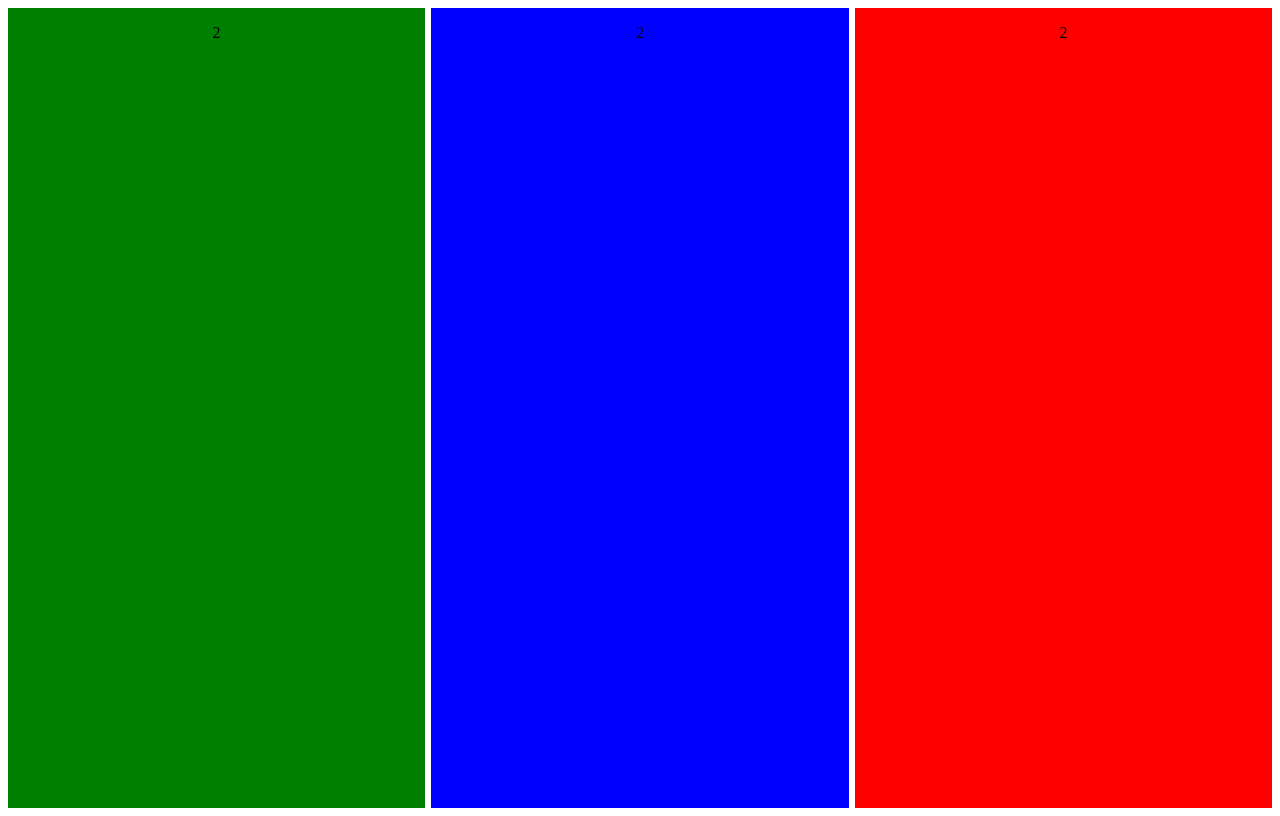
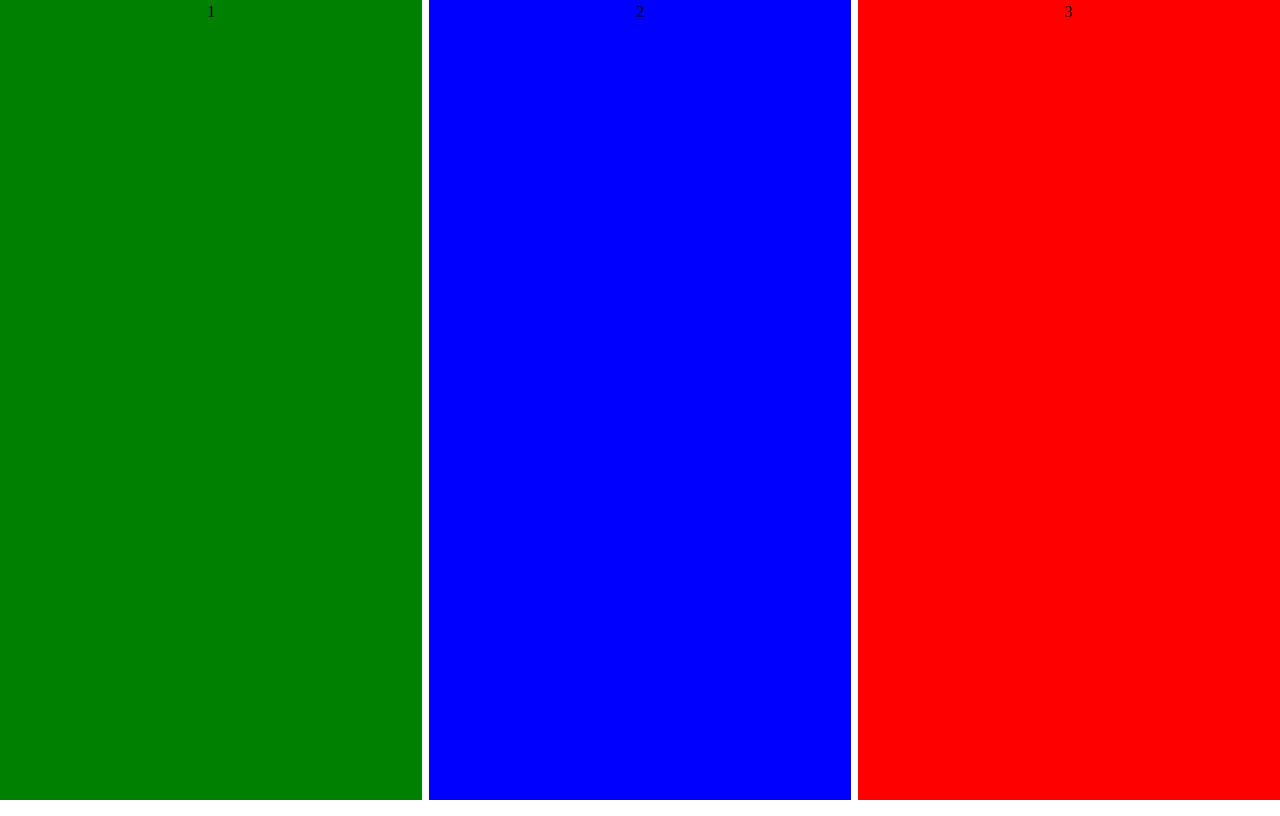
Before and after one commit to pgmgent-atwork2/project-1-workshop-start-2-code-bonkthedog, a website: page index.html in a window 1280 px wide. Drawn offline with Linux system fonts and the light colour scheme.

Commit message:
reset css included

```diff
--- a/index.html
+++ b/index.html
@@ -4,14 +4,14 @@
     <meta charset="UTF-8">
     <meta name="viewport" content="width=device-width, initial-scale=1.0">
     <link rel="stylesheet" href="main.css">
+    <link rel="stylesheet" href="reset.css">
     <title>BonkTheDog</title>
 </head>
 <body>
-<section>
-<div class="leftBox"><p>2</p></div>
-<div class="middleBox"><p>2</p></div>
-<div class="rightBox "><p>2</p></div>
-
+<section class="container">
+    <div class="leftBox"><p>1</p></div>
+    <div class="middleBox"><p>2</p></div>
+    <div class="rightBox"><p>3</p></div>
 </section>
 </body>
 </html>
```
